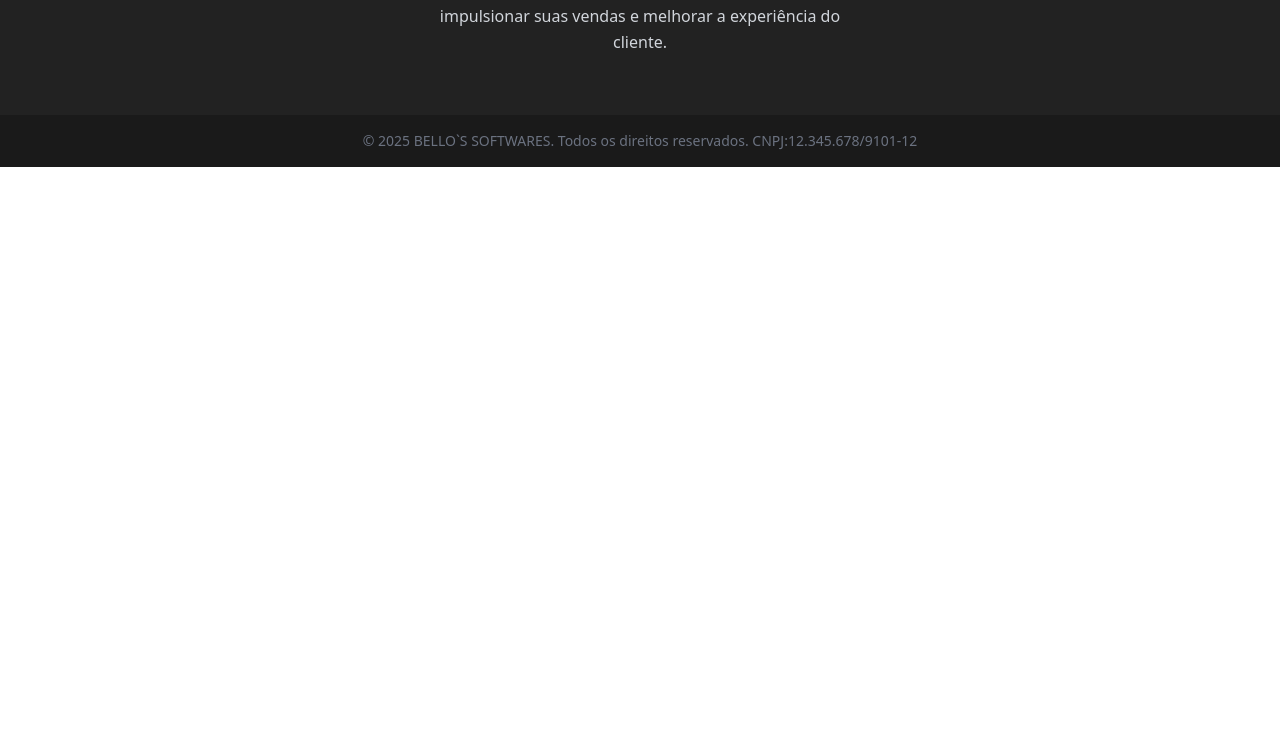
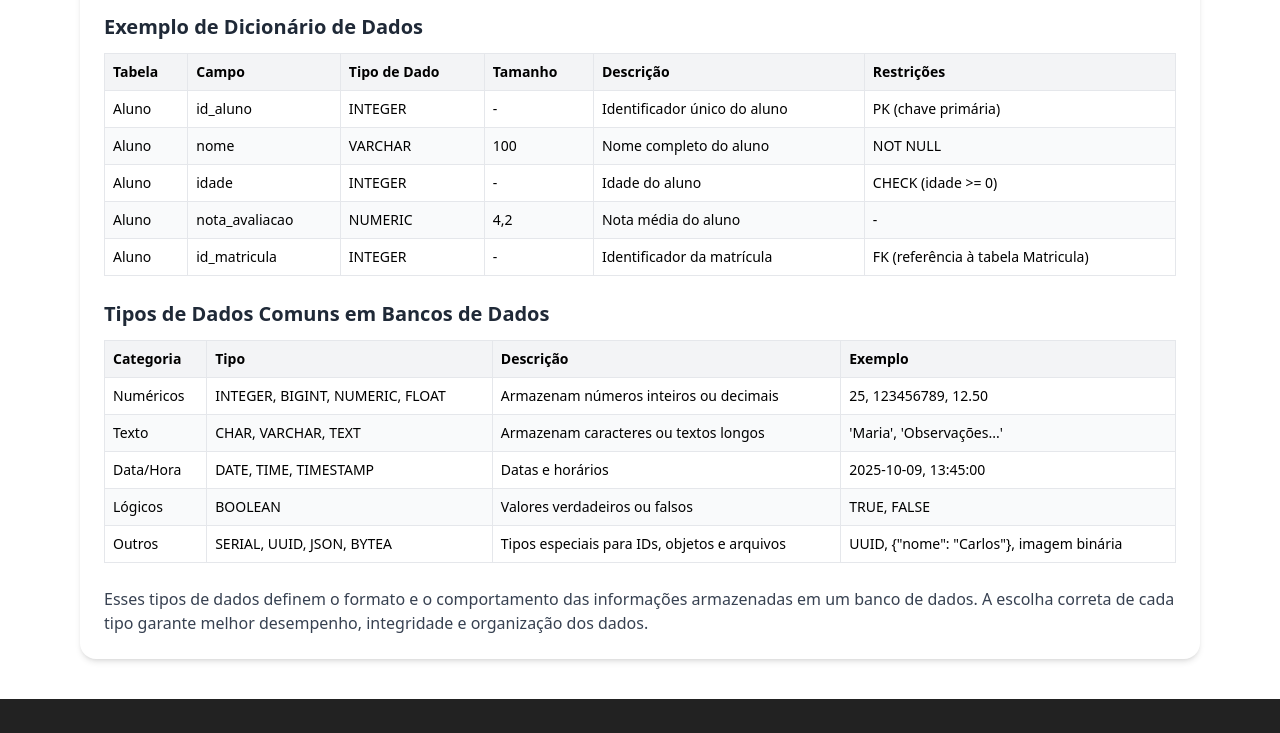
Before and after one commit to Bellodev5/Situa-o-Aprendizagem, a plain HTML site: page public/bancoDeDados.html in a window 1280 px wide. Shown: the part 1049-1782 px from the top of the page. Before the commit the page ends 1216 px from the top, so only its background shows below. Drawn offline with nearby package versions, Linux system fonts and the light colour scheme.

Commit message:
Adição de itens

```diff
--- a/public/bancoDeDados.html
+++ b/public/bancoDeDados.html
@@ -55,7 +55,7 @@
     <p class="text-lg md:text-xl text-gray-600 max-w-3xl mx-auto">
       Descubra os fundamentos da programação de forma prática e intuitiva.<br>
       Aprenda com exemplos interativos e desenvolva seu raciocínio lógico para resolver problemas reais.
-    </p>
+    </p><br>
       <a href="/public/index.html"
          class="px-6 py-3 border border-gray-300 text-gray-700 font-medium rounded-lg hover:bg-gray-100 transition">
         Voltar ao Início
@@ -85,6 +85,135 @@
       </div>
     </div>
 
+    <div class="bg-white rounded-2xl shadow-md p-6 flex flex-col gap-6">
+      <div class="flex items-center gap-4">
+        <div>
+          <h2 class="text-2xl font-bold mb-2">
+            3. Dicionário de Dados e tipos de dados em um Banco de Dados
+          </h2>
+          <p class="text-gray-700">
+            O dicionário de dados é um documento que descreve detalhadamente todas as tabelas, campos e
+            tipos de dados de um banco de dados. Ele funciona como um manual técnico, facilitando o
+            entendimento da estrutura e das relações entre as informações armazenadas.
+          </p>
+        </div>
+      </div>
+
+      <div>
+        <h3 class="text-xl font-semibold mb-3 text-gray-800">Exemplo de Dicionário de Dados</h3>
+        <div class="overflow-x-auto">
+          <table class="w-full border border-gray-200 rounded-lg text-sm">
+            <thead class="bg-gray-100">
+              <tr class="text-left">
+                <th class="p-2 border">Tabela</th>
+                <th class="p-2 border">Campo</th>
+                <th class="p-2 border">Tipo de Dado</th>
+                <th class="p-2 border">Tamanho</th>
+                <th class="p-2 border">Descrição</th>
+                <th class="p-2 border">Restrições</th>
+              </tr>
+            </thead>
+            <tbody>
+              <tr>
+                <td class="p-2 border">Aluno</td>
+                <td class="p-2 border">id_aluno</td>
+                <td class="p-2 border">INTEGER</td>
+                <td class="p-2 border">-</td>
+                <td class="p-2 border">Identificador único do aluno</td>
+                <td class="p-2 border">PK (chave primária)</td>
+              </tr>
+              <tr class="bg-gray-50">
+                <td class="p-2 border">Aluno</td>
+                <td class="p-2 border">nome</td>
+                <td class="p-2 border">VARCHAR</td>
+                <td class="p-2 border">100</td>
+                <td class="p-2 border">Nome completo do aluno</td>
+                <td class="p-2 border">NOT NULL</td>
+              </tr>
+              <tr>
+                <td class="p-2 border">Aluno</td>
+                <td class="p-2 border">idade</td>
+                <td class="p-2 border">INTEGER</td>
+                <td class="p-2 border">-</td>
+                <td class="p-2 border">Idade do aluno</td>
+                <td class="p-2 border">CHECK (idade &gt;= 0)</td>
+              </tr>
+              <tr class="bg-gray-50">
+                <td class="p-2 border">Aluno</td>
+                <td class="p-2 border">nota_avaliacao</td>
+                <td class="p-2 border">NUMERIC</td>
+                <td class="p-2 border">4,2</td>
+                <td class="p-2 border">Nota média do aluno</td>
+                <td class="p-2 border">-</td>
+              </tr>
+              <tr>
+                <td class="p-2 border">Aluno</td>
+                <td class="p-2 border">id_matricula</td>
+                <td class="p-2 border">INTEGER</td>
+                <td class="p-2 border">-</td>
+                <td class="p-2 border">Identificador da matrícula</td>
+                <td class="p-2 border">FK (referência à tabela Matricula)</td>
+              </tr>
+            </tbody>
+          </table>
+        </div>
+      </div>
+
+      <div>
+        <h3 class="text-xl font-semibold mb-3 text-gray-800">Tipos de Dados Comuns em Bancos de Dados</h3>
+
+        <div class="overflow-x-auto">
+          <table class="w-full border border-gray-200 rounded-lg text-sm mb-6">
+            <thead class="bg-gray-100">
+              <tr class="text-left">
+                <th class="p-2 border">Categoria</th>
+                <th class="p-2 border">Tipo</th>
+                <th class="p-2 border">Descrição</th>
+                <th class="p-2 border">Exemplo</th>
+              </tr>
+            </thead>
+            <tbody>
+              <tr>
+                <td class="p-2 border">Numéricos</td>
+                <td class="p-2 border">INTEGER, BIGINT, NUMERIC, FLOAT</td>
+                <td class="p-2 border">Armazenam números inteiros ou decimais</td>
+                <td class="p-2 border">25, 123456789, 12.50</td>
+              </tr>
+              <tr class="bg-gray-50">
+                <td class="p-2 border">Texto</td>
+                <td class="p-2 border">CHAR, VARCHAR, TEXT</td>
+                <td class="p-2 border">Armazenam caracteres ou textos longos</td>
+                <td class="p-2 border">'Maria', 'Observações...'</td>
+              </tr>
+              <tr>
+                <td class="p-2 border">Data/Hora</td>
+                <td class="p-2 border">DATE, TIME, TIMESTAMP</td>
+                <td class="p-2 border">Datas e horários</td>
+                <td class="p-2 border">2025-10-09, 13:45:00</td>
+              </tr>
+              <tr class="bg-gray-50">
+                <td class="p-2 border">Lógicos</td>
+                <td class="p-2 border">BOOLEAN</td>
+                <td class="p-2 border">Valores verdadeiros ou falsos</td>
+                <td class="p-2 border">TRUE, FALSE</td>
+              </tr>
+              <tr>
+                <td class="p-2 border">Outros</td>
+                <td class="p-2 border">SERIAL, UUID, JSON, BYTEA</td>
+                <td class="p-2 border">Tipos especiais para IDs, objetos e arquivos</td>
+                <td class="p-2 border">UUID, {"nome": "Carlos"}, imagem binária</td>
+              </tr>
+            </tbody>
+          </table>
+        </div>
+
+        <p class="text-gray-700">
+          Esses tipos de dados definem o formato e o comportamento das informações armazenadas em um banco de dados.
+          A escolha correta de cada tipo garante melhor desempenho, integridade e organização dos dados.
+        </p>
+      </div>
+    </div>
+
 
   </div>
 
```
